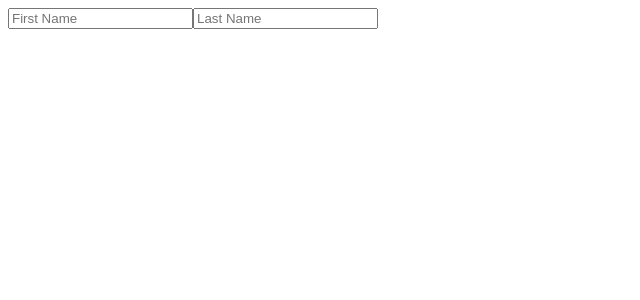
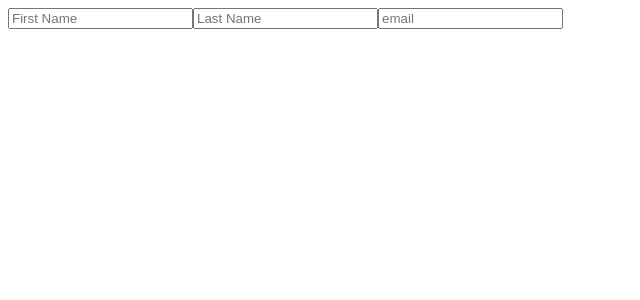
Before and after one commit to Fatima-hub333/myapp, a React (Create React App) app: page / in a window 1280 px wide. Shown: the top 300 px of the page, without its empty margins (0-640 px from the left). Built offline with nearby package versions, Linux system fonts and the light colour scheme.

Commit message:
Form state object practice

```diff
--- a/src/Form.js
+++ b/src/Form.js
@@ -3,7 +3,7 @@ import React from 'react'
 
 const Form = () => {
   const [formData, setFormData] = React.useState(
-    { firstName: "", lastName: "" }
+    { firstName: "", lastName: "", email: ""}
   )
 console.log(formData)
   function handleChange(event) {
@@ -29,6 +29,12 @@ console.log(formData)
         onChange={handleChange}
         name="lastName"
       />
+      <input
+        type="email"
+        placeholder="email"
+        onChange={handleChange}
+        name="email"
+      />
     </form>
   )
 }
```
